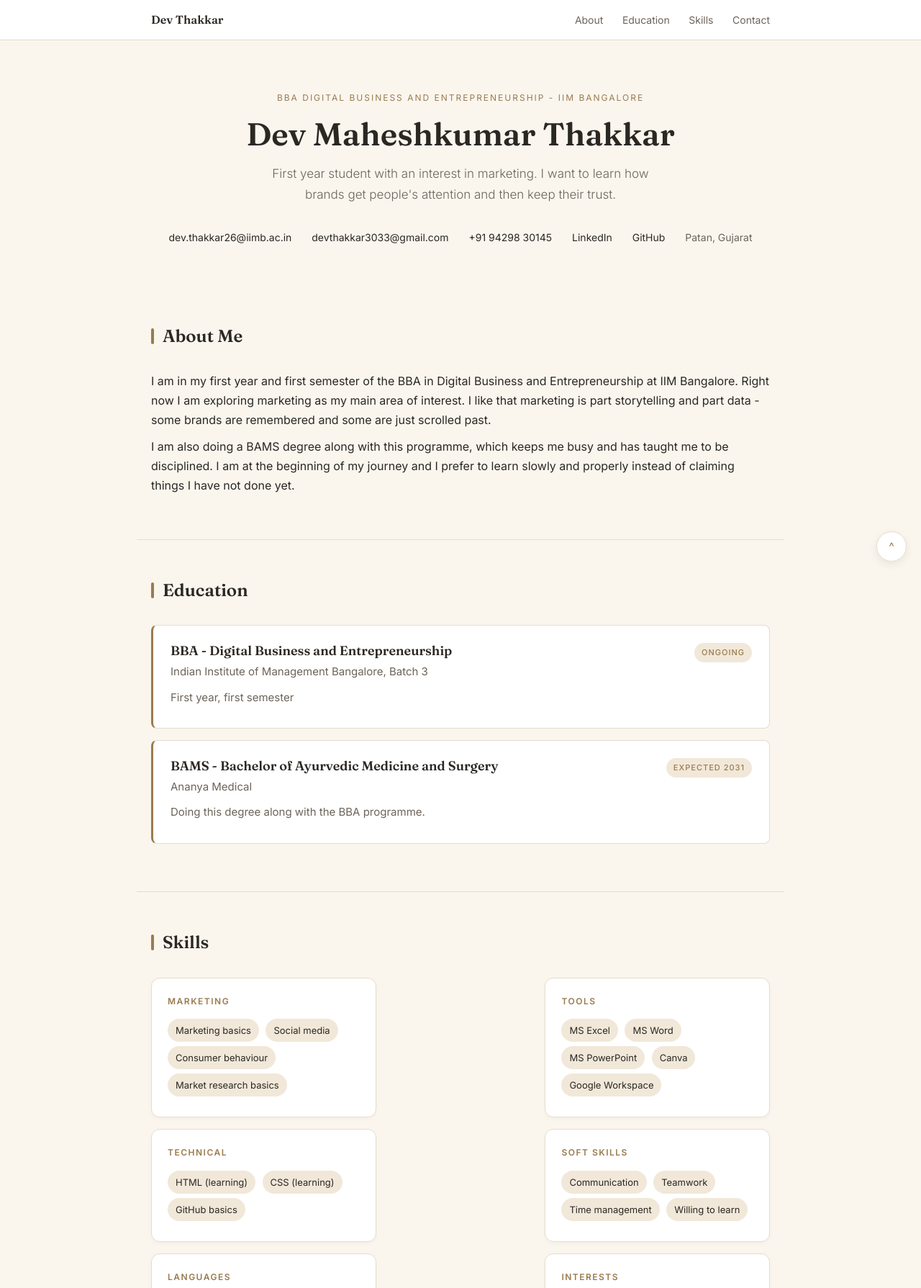
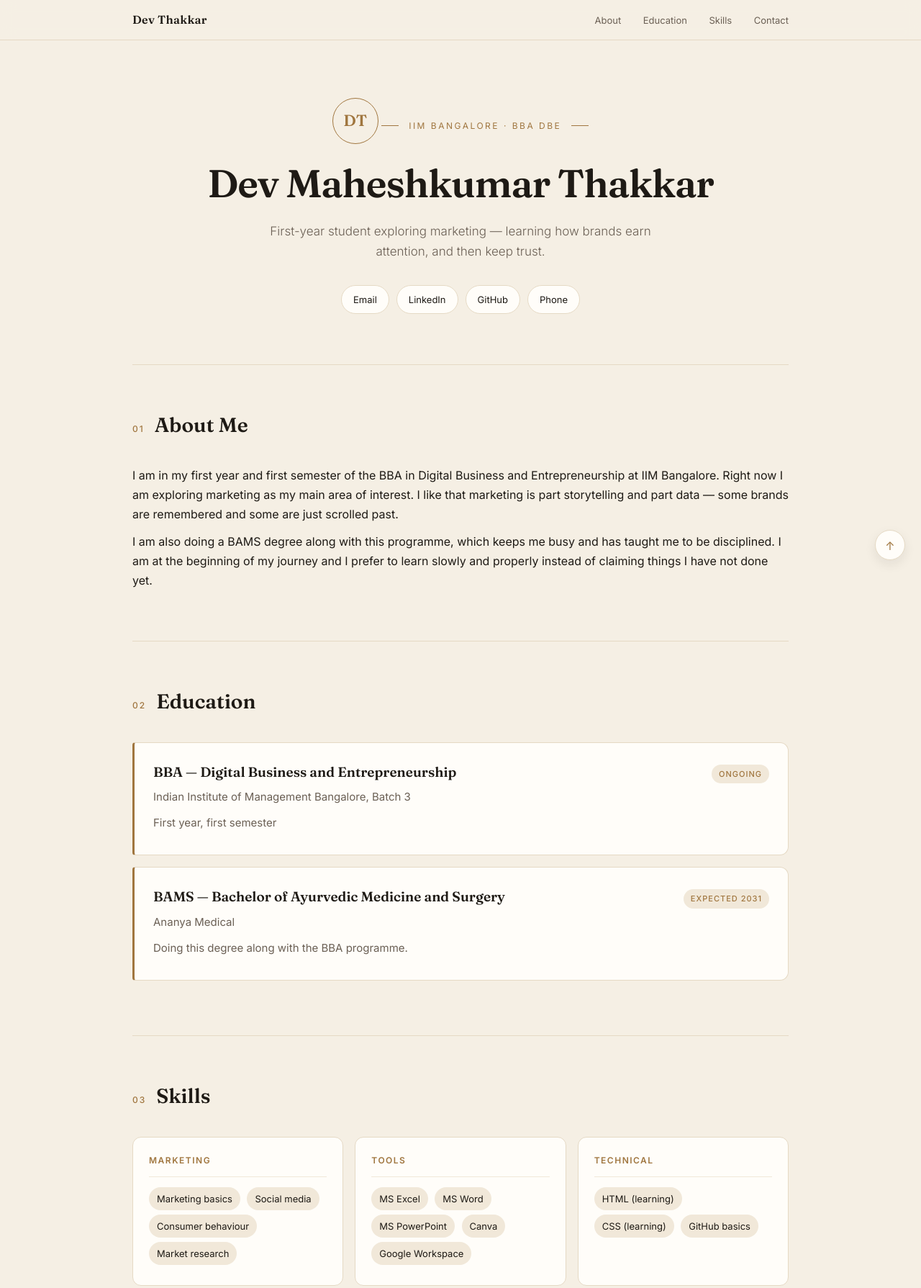
Before and after one commit to Dev3033/resume-website.github.io, a plain HTML site: page index.html in a window 1280 px wide. Shown: the top 1789 px of the page at 72% size. Drawn offline with Linux system fonts and the light colour scheme.

Commit message:
Update index.html

```diff
--- a/index.html
+++ b/index.html
@@ -6,42 +6,48 @@
   <title>Dev Thakkar - Resume</title>
 
   <!-- Google Font -->
-  <link href="https://fonts.googleapis.com/css2?family=Fraunces:wght@600&family=Inter:wght@300;400;500;600&display=swap" rel="stylesheet">
+  <link href="https://fonts.googleapis.com/css2?family=Fraunces:wght@500;600&family=Inter:wght@300;400;500;600&display=swap" rel="stylesheet">
 
   <style>
+
     /* ------------------------------
        my resume website stylesheet
        ------------------------------ */
 
-    /* smooth scroll when clicking nav links */
+    * {
+      box-sizing: border-box;
+    }
+
     html {
       scroll-behavior: smooth;
     }
 
-    /* body and general text */
     body {
       margin: 0;
       padding: 0;
-      background-color: #faf6ee;   /* off white beige */
-      color: #2b2723;
+      background-color: #f5efe4;
+      color: #1e1a15;
       font-family: 'Inter', Arial, sans-serif;
       line-height: 1.7;
+      -webkit-font-smoothing: antialiased;
     }
 
     h1, h2, h3 {
       font-family: 'Fraunces', Georgia, serif;
       font-weight: 600;
       margin: 0;
+      color: #1e1a15;
     }
 
     p { margin: 0 0 10px 0; }
 
     a {
-      color: #9a7b4f;
+      color: #a0763f;
       text-decoration: none;
+      transition: color 0.2s;
     }
 
-    a:hover { text-decoration: underline; }
+    a:hover { color: #7a5a2e; }
 
     ul {
       list-style: none;
@@ -49,21 +55,28 @@
       padding: 0;
     }
 
+    ::selection {
+      background: #e5d9c4;
+      color: #1e1a15;
+    }
+
 
     /* ---------- navigation bar ---------- */
 
     .navbar {
-      position: sticky;          /* sticks to top when scrolling */
+      position: sticky;
       top: 0;
-      background-color: #ffffff;
-      border-bottom: 1px solid #e6dccb;
+      background: rgba(245, 239, 228, 0.88);
+      backdrop-filter: blur(10px);
+      -webkit-backdrop-filter: blur(10px);
+      border-bottom: 1px solid #e5d9c4;
       z-index: 100;
     }
 
     .nav-inner {
-      max-width: 860px;
+      max-width: 960px;
       margin: 0 auto;
-      padding: 14px 20px;
+      padding: 14px 24px;
       display: flex;
       justify-content: space-between;
       align-items: center;
@@ -73,111 +86,176 @@
       font-family: 'Fraunces', Georgia, serif;
       font-size: 16px;
       font-weight: 600;
-      color: #2b2723;
+      letter-spacing: 0.3px;
     }
 
     .nav-links li {
       display: inline-block;
-      margin-left: 22px;
+      margin-left: 26px;
     }
 
     .nav-links a {
-      font-size: 14px;
-      color: #6d645a;
+      position: relative;
+      font-size: 13px;
+      color: #6b6055;
+      padding: 4px 0;
+    }
+
+    /* animated underline on hover */
+    .nav-links a::after {
+      content: "";
+      position: absolute;
+      left: 0;
+      bottom: 0;
+      width: 0;
+      height: 1.5px;
+      background: #a0763f;
+      transition: width 0.25s ease;
     }
 
     .nav-links a:hover {
-      color: #9a7b4f;
-      text-decoration: none;
+      color: #1e1a15;
+    }
+
+    .nav-links a:hover::after {
+      width: 100%;
     }
 
 
-    /* ---------- header / hero ---------- */
+    /* ---------- hero ---------- */
 
-    .header {
-      max-width: 860px;
+    .hero {
+      max-width: 960px;
       margin: 0 auto;
-      padding: 70px 20px 50px 20px;
+      padding: 80px 24px 70px;
       text-align: center;
     }
 
-    .small-heading {
-      font-size: 12px;
-      text-transform: uppercase;
-      letter-spacing: 2px;
-      color: #9a7b4f;
-      margin-bottom: 14px;
+    .monogram {
+      display: inline-flex;
+      align-items: center;
+      justify-content: center;
+      width: 64px;
+      height: 64px;
+      border: 1.5px solid #a0763f;
+      border-radius: 50%;
+      font-family: 'Fraunces', Georgia, serif;
+      font-size: 22px;
+      font-weight: 600;
+      color: #a0763f;
+      margin-bottom: 26px;
     }
 
-    .header h1 {
-      font-size: 44px;
-      line-height: 1.15;
+    .eyebrow {
+      display: inline-flex;
+      align-items: center;
+      gap: 14px;
+      font-size: 12px;
+      letter-spacing: 2.5px;
+      text-transform: uppercase;
+      color: #a0763f;
+      margin-bottom: 20px;
     }
 
-    .tagline {
-      max-width: 540px;
-      margin: 16px auto 0 auto;
-      font-weight: 300;
-      font-size: 17px;
-      color: #6d645a;
+    .eyebrow::before,
+    .eyebrow::after {
+      content: "";
+      display: inline-block;
+      width: 24px;
+      height: 1px;
+      background: #a0763f;
     }
 
-    .contact-links {
-      margin-top: 28px;
-      font-size: 14px;
-      color: #6d645a;
+    .hero h1 {
+      font-size: 54px;
+      line-height: 1.08;
+      letter-spacing: -1.2px;
+      max-width: 820px;
+      margin: 0 auto;
     }
 
-    .contact-links li {
-      display: inline-block;
-      margin: 5px 12px;
+    .hero .tagline {
+      max-width: 580px;
+      margin: 22px auto 0;
+      font-size: 17px;
+      font-weight: 300;
+      color: #6b6055;
     }
 
-    .contact-links a { color: #2b2723; }
-
-    .contact-links a:hover {
-      color: #9a7b4f;
-      text-decoration: none;
+    .hero-contact {
+      margin-top: 32px;
+      display: flex;
+      flex-wrap: wrap;
+      justify-content: center;
+      gap: 10px;
     }
 
-    .contact-links-left {
-      text-align: left;
-      margin-top: 10px;
+    .hero-contact a {
+      display: inline-block;
+      padding: 8px 16px;
+      font-size: 13px;
+      color: #1e1a15;
+      background: #fffdf9;
+      border: 1px solid #e5d9c4;
+      border-radius: 999px;
+      transition: all 0.2s;
     }
 
+    .hero-contact a:hover {
+      border-color: #a0763f;
+      color: #a0763f;
+      transform: translateY(-1px);
+    }
 
-    /* ---------- sections ---------- */
+    /* soft entrance animation for hero items */
+    @keyframes fadeUp {
+      from { opacity: 0; transform: translateY(14px); }
+      to   { opacity: 1; transform: translateY(0); }
+    }
+
+    .hero > * {
+      animation: fadeUp 0.7s ease both;
+    }
+
+    .hero > *:nth-child(1) { animation-delay: 0.05s; }
+    .hero > *:nth-child(2) { animation-delay: 0.10s; }
+    .hero > *:nth-child(3) { animation-delay: 0.18s; }
+    .hero > *:nth-child(4) { animation-delay: 0.26s; }
+    .hero > *:nth-child(5) { animation-delay: 0.34s; }
+
+
+    /* ---------- main + sections ---------- */
+
+    main {
+      max-width: 960px;
+      margin: 0 auto;
+      padding: 0 24px;
+    }
 
     .section {
-      max-width: 860px;
-      margin: 0 auto;
-      padding: 50px 20px;
-      border-bottom: 1px solid #e6dccb;
-      scroll-margin-top: 70px;   /* so nav bar doesn't cover heading */
+      padding: 60px 0;
+      border-top: 1px solid #e5d9c4;
+      scroll-margin-top: 70px;
     }
 
-    .section:last-of-type { border-bottom: none; }
-
     .section h2 {
-      font-size: 24px;
+      font-size: 28px;
       display: flex;
-      align-items: center;
-      margin-bottom: 28px;
+      align-items: baseline;
+      gap: 14px;
+      margin-bottom: 32px;
     }
 
-    /* small brown bar before each section heading */
-    .section h2::before {
-      content: "";
-      display: inline-block;
-      width: 4px;
-      height: 22px;
-      background-color: #9a7b4f;
-      margin-right: 12px;
-      border-radius: 2px;
+    .section h2 .num {
+      font-family: 'Inter', Arial, sans-serif;
+      font-size: 12px;
+      font-weight: 500;
+      letter-spacing: 2px;
+      color: #a0763f;
     }
 
     .grey-text {
-      color: #6d645a;
+      color: #6b6055;
       font-size: 15px;
     }
 
@@ -185,12 +263,17 @@
     /* ---------- education ---------- */
 
     .edu-box {
-      background-color: #ffffff;
-      border: 1px solid #e6dccb;
-      border-left: 3px solid #9a7b4f;
-      border-radius: 8px;
-      padding: 20px 24px;
+      background: #fffdf9;
+      border: 1px solid #e5d9c4;
+      border-left: 3px solid #a0763f;
+      border-radius: 4px 12px 12px 4px;
+      padding: 24px 26px 22px;
       margin-bottom: 16px;
+      transition: border-color 0.2s, box-shadow 0.2s;
+    }
+
+    .edu-box:hover {
+      box-shadow: 0 8px 20px rgba(30, 26, 21, 0.05);
     }
 
     .edu-top {
@@ -198,137 +281,215 @@
       flex-wrap: wrap;
       justify-content: space-between;
       align-items: baseline;
-      gap: 8px;
+      gap: 10px;
+      margin-bottom: 6px;
     }
 
-    .edu-top h3 { font-size: 18px; }
+    .edu-top h3 { font-size: 19px; }
 
     .pill {
       display: inline-block;
-      background-color: #f1e8d9;
-      color: #9a7b4f;
+      background: #f1e8d9;
+      color: #a0763f;
       font-size: 11px;
+      font-weight: 500;
+      letter-spacing: 1px;
       text-transform: uppercase;
-      letter-spacing: 1px;
       padding: 4px 10px;
       border-radius: 20px;
-      font-weight: 500;
+      white-space: nowrap;
     }
 
 
-    /* ---------- skills cards ---------- */
+    /* ---------- skills grid ---------- */
 
     .skills {
-      display: flex;
-      flex-wrap: wrap;
-      justify-content: space-between;
+      display: grid;
+      grid-template-columns: repeat(auto-fit, minmax(240px, 1fr));
+      gap: 16px;
     }
 
     .card {
-      background-color: #ffffff;
-      border: 1px solid #e6dccb;
+      background: #fffdf9;
+      border: 1px solid #e5d9c4;
       border-radius: 12px;
-      padding: 22px 22px;
-      width: 31%;
-      margin-bottom: 16px;
-      box-shadow: 0 2px 6px rgba(43, 39, 35, 0.03);
-      transition: box-shadow 0.2s, transform 0.2s;
+      padding: 22px;
+      transition: all 0.25s ease;
     }
 
     .card:hover {
-      box-shadow: 0 8px 20px rgba(43, 39, 35, 0.08);
-      transform: translateY(-2px);
+      border-color: #d4c4a5;
+      transform: translateY(-3px);
+      box-shadow: 0 12px 24px rgba(30, 26, 21, 0.06);
     }
 
     .card h3 {
       font-family: 'Inter', Arial, sans-serif;
       font-size: 12px;
       font-weight: 600;
+      letter-spacing: 1.5px;
       text-transform: uppercase;
-      letter-spacing: 1.5px;
-      color: #9a7b4f;
+      color: #a0763f;
       margin-bottom: 14px;
+      padding-bottom: 12px;
+      border-bottom: 1px solid #f1e8d9;
     }
 
     .tag {
       display: inline-block;
-      background-color: #f1e8d9;
+      background: #f1e8d9;
       font-size: 13px;
       padding: 5px 11px;
       border-radius: 20px;
       margin: 0 5px 6px 0;
+      color: #1e1a15;
     }
 
 
-    /* ---------- contact card ---------- */
+    /* ---------- certification ---------- */
+
+    .cert-card {
+      background: #fffdf9;
+      border: 1px solid #e5d9c4;
+      border-radius: 12px;
+      padding: 26px 28px;
+    }
+
+    .cert-card h3 {
+      font-size: 19px;
+      margin-bottom: 4px;
+    }
+
+
+    /* ---------- contact ---------- */
 
     .contact-box {
-      background-color: #ffffff;
-      border: 1px solid #e6dccb;
+      background: #fffdf9;
+      border: 1px solid #e5d9c4;
       border-radius: 12px;
-      padding: 28px 30px;
+      padding: 34px 32px;
+      text-align: center;
     }
 
     .contact-box h3 {
-      font-size: 18px;
+      font-size: 22px;
       margin-bottom: 8px;
+    }
+
+    .contact-chips {
+      display: flex;
+      flex-wrap: wrap;
+      justify-content: center;
+      gap: 10px;
+      margin-top: 22px;
+    }
+
+    .contact-chips a {
+      display: inline-block;
+      padding: 10px 18px;
+      font-size: 14px;
+      color: #1e1a15;
+      background: #f5efe4;
+      border: 1px solid #e5d9c4;
+      border-radius: 999px;
+      transition: all 0.2s;
+    }
+
+    .contact-chips a:hover {
+      background: #a0763f;
+      border-color: #a0763f;
+      color: #ffffff;
+      transform: translateY(-1px);
     }
 
 
     /* ---------- footer ---------- */
 
     .footer {
-      max-width: 860px;
-      margin: 0 auto;
-      padding: 30px 20px 60px 20px;
+      max-width: 960px;
+      margin: 40px auto 0;
+      padding: 40px 24px 60px;
       text-align: center;
       font-size: 13px;
-      color: #6d645a;
-      border-top: 1px solid #e6dccb;
+      color: #6b6055;
+      border-top: 1px solid #e5d9c4;
     }
+
+    .footer p { margin: 0; }
 
 
     /* ---------- back to top button ---------- */
 
     .top-button {
       position: fixed;
-      right: 20px;
-      bottom: 20px;
-      width: 40px;
-      height: 40px;
-      line-height: 40px;
+      right: 22px;
+      bottom: 22px;
+      width: 42px;
+      height: 42px;
+      line-height: 42px;
       text-align: center;
-      background-color: #ffffff;
-      border: 1px solid #e6dccb;
+      background: #fffdf9;
+      border: 1px solid #e5d9c4;
       border-radius: 50%;
-      color: #9a7b4f;
+      color: #a0763f;
       font-size: 16px;
       text-decoration: none;
-      box-shadow: 0 4px 12px rgba(43, 39, 35, 0.08);
+      box-shadow: 0 6px 16px rgba(30, 26, 21, 0.08);
+      transition: all 0.2s;
       z-index: 100;
     }
 
     .top-button:hover {
-      background-color: #f1e8d9;
-      text-decoration: none;
+      background: #a0763f;
+      color: #ffffff;
+      border-color: #a0763f;
     }
 
 
     /* ---------- mobile ---------- */
 
-    @media (max-width: 700px) {
+    @media (max-width: 720px) {
 
-      .nav-name { display: none; }
-      .nav-inner { justify-content: center; }
-      .nav-links li { margin: 0 10px; }
+      .nav-inner { padding: 12px 18px; }
+      .nav-name { font-size: 14px; }
+      .nav-links li { margin-left: 16px; }
+      .nav-links a { font-size: 12px; }
 
-      .header { padding: 45px 15px 30px 15px; }
-      .header h1 { font-size: 32px; }
-      .section { padding: 35px 15px; }
+      .hero { padding: 55px 20px 45px; }
 
-      .card { width: 100%; }
-      .contact-links li { margin: 4px 8px; }
-      .contact-box { padding: 22px 20px; }
+      .hero h1 {
+        font-size: 36px;
+        letter-spacing: -0.5px;
+      }
+
+      .hero .tagline { font-size: 15px; }
+
+      .monogram {
+        width: 54px;
+        height: 54px;
+        font-size: 18px;
+        margin-bottom: 20px;
+      }
+
+      main { padding: 0 20px; }
+
+      .section { padding: 45px 0; }
+      .section h2 { font-size: 22px; }
+
+      .contact-box { padding: 24px 20px; }
+
+      .top-button {
+        right: 14px;
+        bottom: 14px;
+        width: 38px;
+        height: 38px;
+        line-height: 38px;
+      }
+    }
+
+    @media (max-width: 460px) {
+      .nav-links li { margin-left: 12px; }
+      .nav-links a  { font-size: 11px; }
     }
 
   </style>
@@ -348,33 +509,33 @@
     </div>
   </div>
 
-  <!-- header / hero -->
-  <div class="header" id="top">
-    <p class="small-heading">BBA Digital Business and Entrepreneurship - IIM Bangalore</p>
+  <!-- hero -->
+  <header class="hero">
+    <div class="monogram">DT</div>
+    <p class="eyebrow">IIM Bangalore · BBA DBE</p>
     <h1>Dev Maheshkumar Thakkar</h1>
     <p class="tagline">
-      First year student with an interest in marketing. I want to learn how
-      brands get people's attention and then keep their trust.
+      First-year student exploring marketing — learning how brands earn
+      attention, and then keep trust.
     </p>
-
-    <ul class="contact-links">
-      <li><a href="mailto:dev.thakkar26@iimb.ac.in">dev.thakkar26@iimb.ac.in</a></li>
-      <li><a href="mailto:devthakkar3033@gmail.com">devthakkar3033@gmail.com</a></li>
-      <li><a href="tel:+919429830145">+91 94298 30145</a></li>
+    <ul class="hero-contact">
+      <li><a href="mailto:dev.thakkar26@iimb.ac.in">Email</a></li>
       <li><a href="https://www.linkedin.com/in/dev-thakkar-9490b4344/" target="_blank">LinkedIn</a></li>
       <li><a href="https://github.com/Dev3033" target="_blank">GitHub</a></li>
-      <li>Patan, Gujarat</li>
+      <li><a href="tel:+919429830145">Phone</a></li>
     </ul>
-  </div>
+  </header>
 
-  <!-- about section -->
+  <main>
+
+    <!-- about -->
     <div class="section" id="about">
-    <h2>About Me</h2>
+      <h2><span class="num">01</span> About Me</h2>
       <p>
         I am in my first year and first semester of the BBA in Digital Business
         and Entrepreneurship at IIM Bangalore. Right now I am exploring marketing
         as my main area of interest. I like that marketing is part storytelling
-      and part data - some brands are remembered and some are just scrolled past.
+        and part data — some brands are remembered and some are just scrolled past.
       </p>
       <p>
         I am also doing a BAMS degree along with this programme, which keeps me
@@ -384,13 +545,13 @@
       </p>
     </div>
 
-  <!-- education section -->
+    <!-- education -->
     <div class="section" id="education">
-    <h2>Education</h2>
+      <h2><span class="num">02</span> Education</h2>
 
       <div class="edu-box">
         <div class="edu-top">
-        <h3>BBA - Digital Business and Entrepreneurship</h3>
+          <h3>BBA — Digital Business and Entrepreneurship</h3>
           <span class="pill">Ongoing</span>
         </div>
         <p class="grey-text">Indian Institute of Management Bangalore, Batch 3</p>
@@ -399,7 +560,7 @@
 
       <div class="edu-box">
         <div class="edu-top">
-        <h3>BAMS - Bachelor of Ayurvedic Medicine and Surgery</h3>
+          <h3>BAMS — Bachelor of Ayurvedic Medicine and Surgery</h3>
           <span class="pill">Expected 2031</span>
         </div>
         <p class="grey-text">Ananya Medical</p>
@@ -407,9 +568,9 @@
       </div>
     </div>
 
-  <!-- skills section -->
+    <!-- skills -->
     <div class="section" id="skills">
-    <h2>Skills</h2>
+      <h2><span class="num">03</span> Skills</h2>
 
       <div class="skills">
 
@@ -419,7 +580,7 @@
             <li class="tag">Marketing basics</li>
             <li class="tag">Social media</li>
             <li class="tag">Consumer behaviour</li>
-          <li class="tag">Market research basics</li>
+            <li class="tag">Market research</li>
           </ul>
         </div>
 
@@ -474,11 +635,11 @@
       </div>
     </div>
 
-  <!-- certification section -->
+    <!-- certification -->
     <div class="section" id="certifications">
-    <h2>Certification</h2>
+      <h2><span class="num">04</span> Certification</h2>
 
-    <div class="card" style="width: 100%;">
+      <div class="cert-card">
         <h3>SEBI Investor Awareness Test</h3>
         <p class="grey-text">Securities and Exchange Board of India</p>
         <p>
@@ -487,31 +648,33 @@
       </div>
     </div>
 
-  <!-- contact section -->
+    <!-- contact -->
     <div class="section" id="contact">
-    <h2>Contact</h2>
+      <h2><span class="num">05</span> Contact</h2>
 
       <div class="contact-box">
         <h3>Let's get in touch</h3>
         <p class="grey-text">The fastest way to reach me is email.</p>
 
-      <ul class="contact-links contact-links-left">
-        <li><a href="mailto:dev.thakkar26@iimb.ac.in">dev.thakkar26@iimb.ac.in</a></li>
-        <li><a href="mailto:devthakkar3033@gmail.com">devthakkar3033@gmail.com</a></li>
-        <li><a href="tel:+919429830145">+91 94298 30145</a></li>
-        <li><a href="https://www.linkedin.com/in/dev-thakkar-9490b4344/" target="_blank">LinkedIn</a></li>
-        <li><a href="https://github.com/Dev3033" target="_blank">GitHub</a></li>
-      </ul>
+        <div class="contact-chips">
+          <a href="mailto:dev.thakkar26@iimb.ac.in">dev.thakkar26@iimb.ac.in</a>
+          <a href="mailto:devthakkar3033@gmail.com">devthakkar3033@gmail.com</a>
+          <a href="tel:+919429830145">+91 94298 30145</a>
+          <a href="https://www.linkedin.com/in/dev-thakkar-9490b4344/" target="_blank">LinkedIn</a>
+          <a href="https://github.com/Dev3033" target="_blank">GitHub</a>
+        </div>
       </div>
     </div>
 
+  </main>
+
   <!-- footer -->
   <div class="footer">
-    <p>Dev Maheshkumar Thakkar - Patan, Gujarat - Made with HTML and CSS</p>
+    <p>Dev Maheshkumar Thakkar · Patan, Gujarat · Built with HTML &amp; CSS</p>
   </div>
 
-  <!-- back to top button -->
-  <a href="#top" class="top-button">^</a>
+  <!-- back to top -->
+  <a href="#" class="top-button">↑</a>
 
 </body>
 </html>
```
Lines whose indentation alone changed are shown as unchanged.
